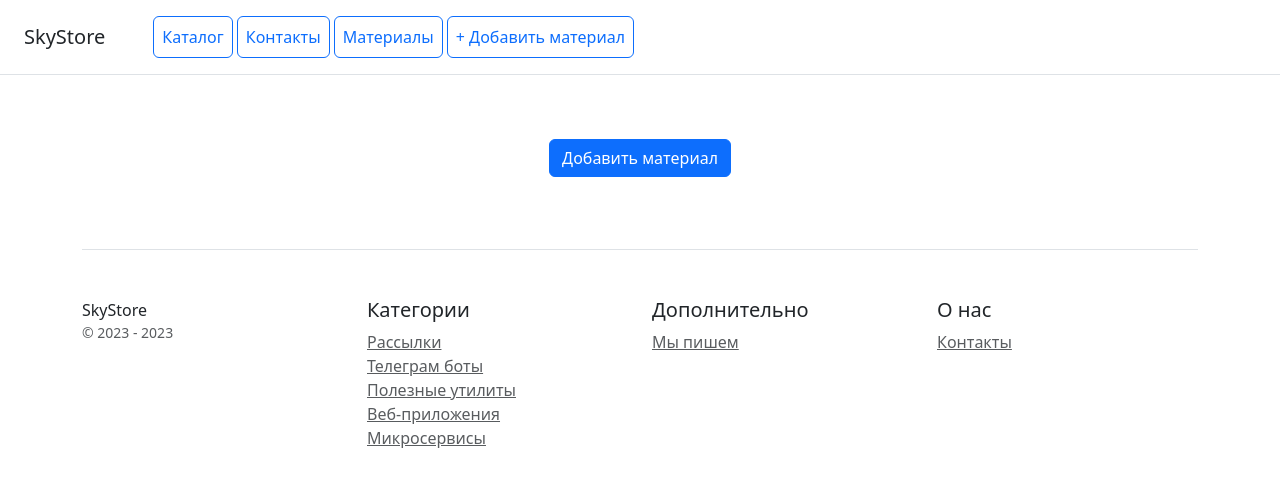
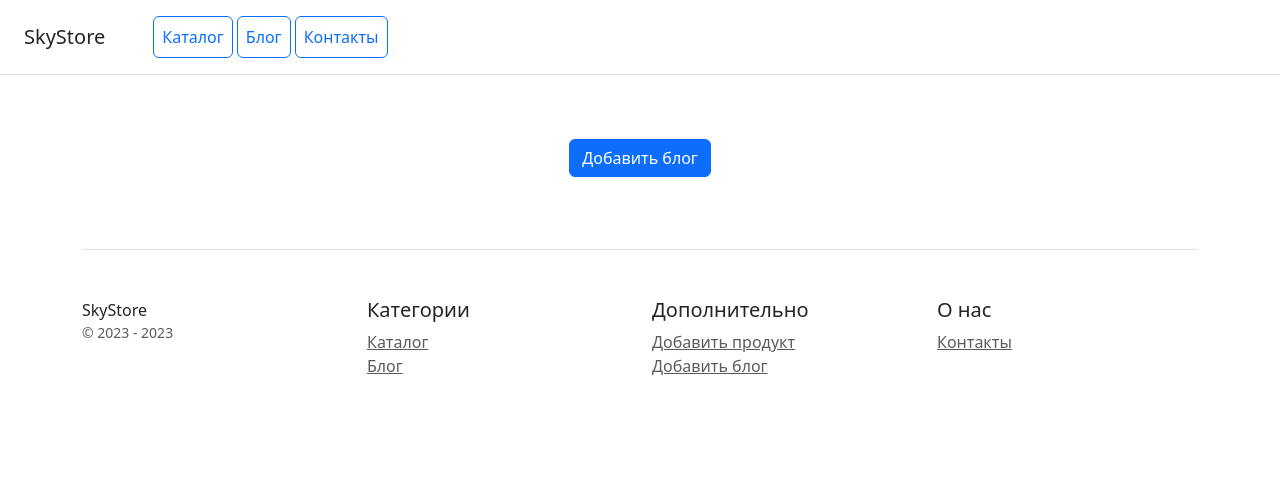
Before and after one commit to nikmaxon/django_online_store, a Django app: page /materials/ in a window 1280 px wide. Shown: the top 487 px of the page. Run offline with Django 4.2, Linux system fonts and the light colour scheme; data that the repository does not hold is empty; some libraries are stand-ins or nearby versions.

Commit message:
HW 5 доработан base.html. Заменен material на Блог

```diff
--- a/catalog/templates/catalog/base.html
+++ b/catalog/templates/catalog/base.html
@@ -12,9 +12,8 @@
     <h5 class="my-0 mr-md-auto font-weight-normal">SkyStore</h5>
     <nav class="ms-5">
         <a class="p-2 btn btn-outline-primary" href="{% url 'catalog:home' %}">Каталог</a>
+        <a class="p-2 btn btn-outline-primary" href="{% url 'materials:list' %}">Блог</a>
         <a class="p-2 btn btn-outline-primary" href="{% url 'catalog:contacts' %}">Контакты</a>
-        <a class="p-2 btn btn-outline-primary" href="{% url 'materials:list' %}">Материалы</a>
-        <a class="p-2 btn btn-outline-primary" href="{% url 'materials:create' %}"> + Добавить материал</a>
     </nav>
 </div>
 
@@ -33,17 +32,15 @@
             <div class="col-6 col-md">
                 <h5>Категории</h5>
                 <ul class="list-unstyled text-small">
-                    <li><a class="text-muted" href="#">Рассылки</a></li>
-                    <li><a class="text-muted" href="#">Телеграм боты</a></li>
-                    <li><a class="text-muted" href="#">Полезные утилиты</a></li>
-                    <li><a class="text-muted" href="#">Веб-приложения</a></li>
-                    <li><a class="text-muted" href="#">Микросервисы</a></li>
+                    <li><a class="text-muted" href="{% url 'catalog:home' %}">Каталог</a></li>
+                    <li><a class="text-muted" href="{% url 'materials:list' %}">Блог</a></li>
                 </ul>
             </div>
             <div class="col-6 col-md">
                 <h5>Дополнительно</h5>
                 <ul class="list-unstyled text-small">
-                    <li><a class="text-muted" href="#">Мы пишем</a></li>
+                    <li><a class="text-muted" href="#">Добавить продукт</a></li>
+                    <li><a class="text-muted" href="{% url 'materials:create' %}">Добавить блог</a></li>
                 </ul>
             </div>
             <div class="col-6 col-md">
--- a/materials/templates/materials/material_list.html
+++ b/materials/templates/materials/material_list.html
@@ -2,7 +2,7 @@
 {% load my_tags %}
 {% block content %}
 <div class="pricing-header px-3 py-3 pt-md-5 pb-md-4 mx-auto text-center">
-    <a class="btn btn-btn btn-primary" href="{% url 'materials:create' %}">Добавить материал</a>
+    <a class="btn btn-btn btn-primary" href="{% url 'materials:create' %}">Добавить блог</a>
 </div>
 
 <div class="container">
```
